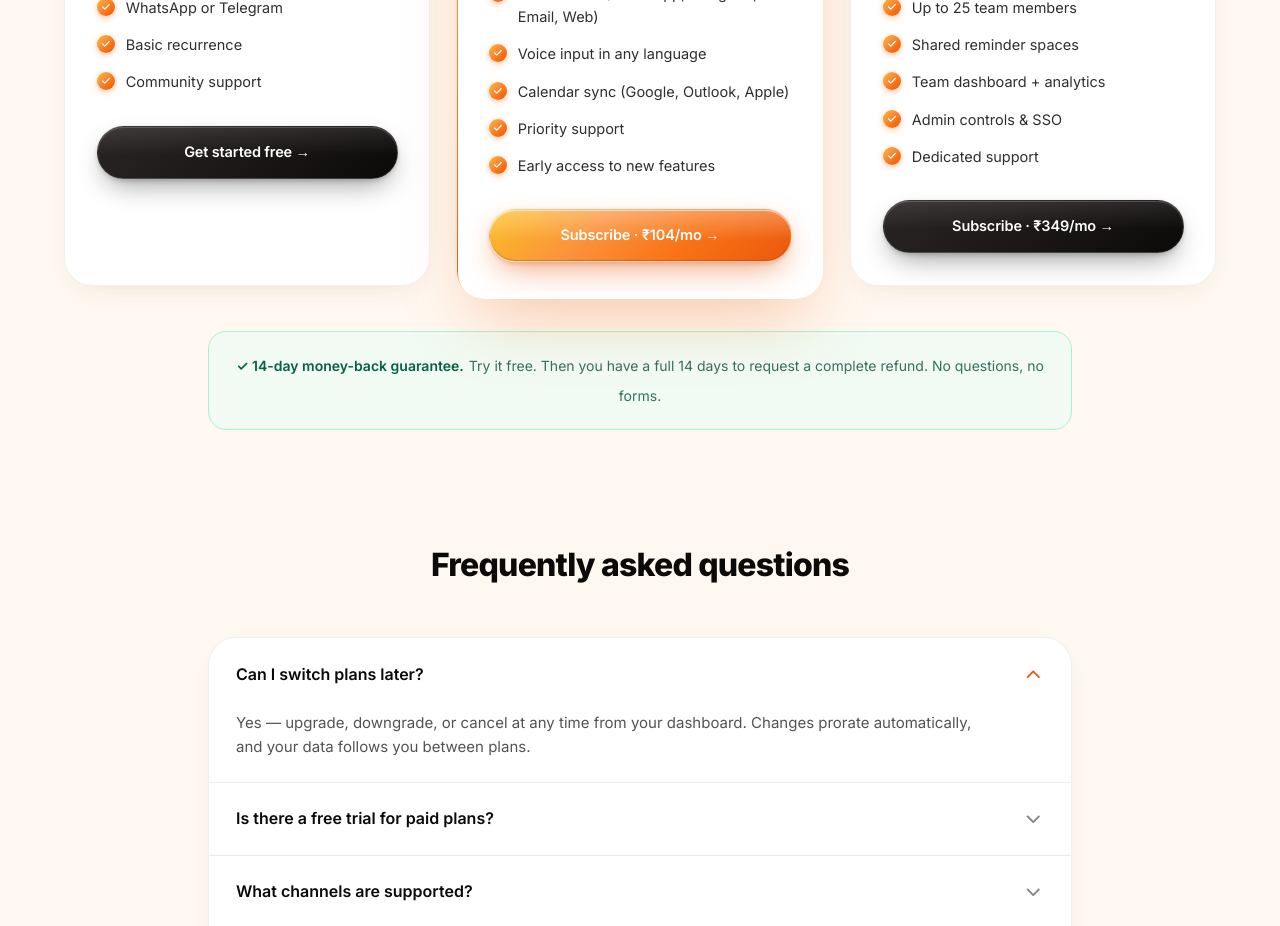
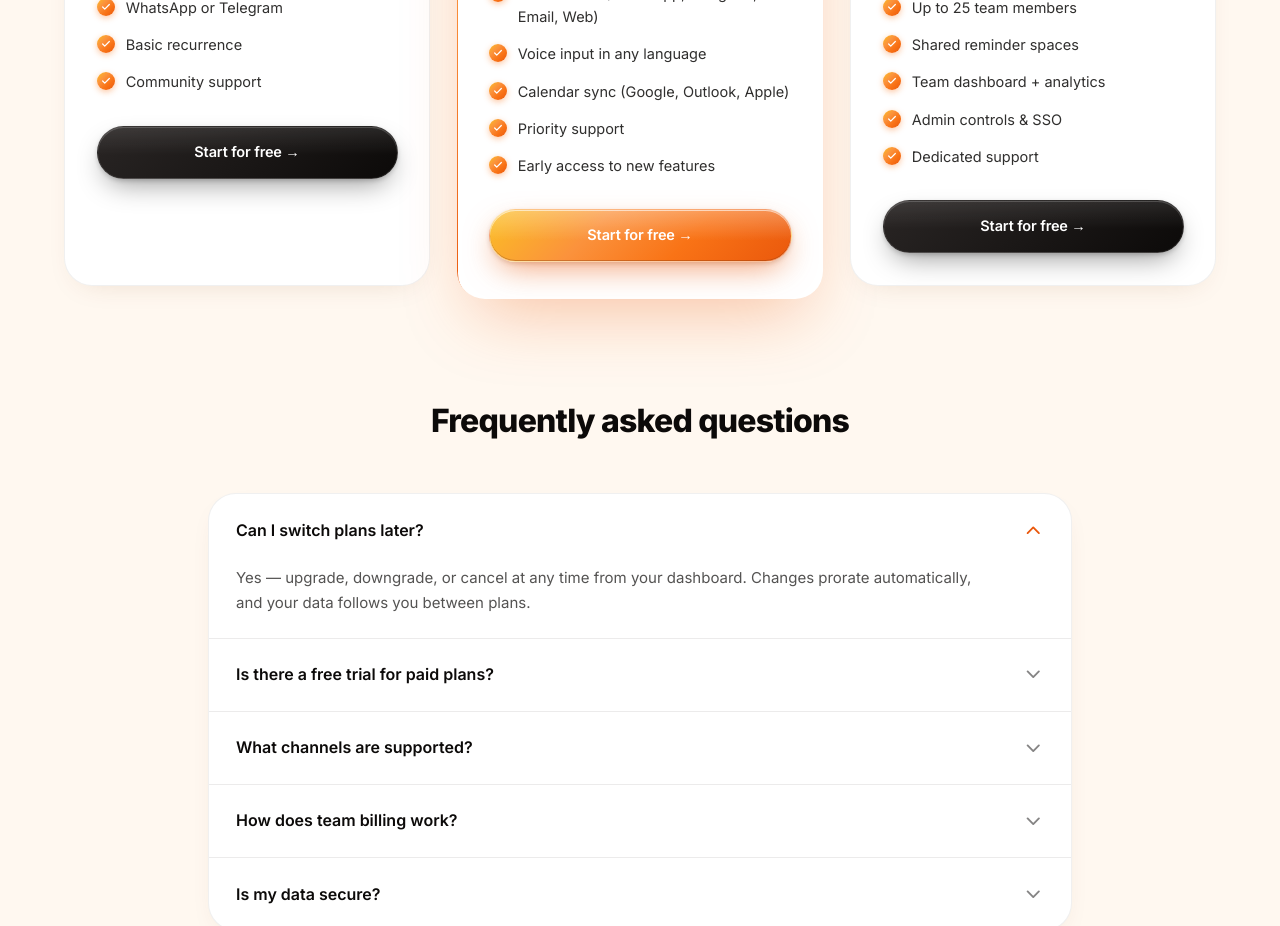
Before and after one commit to NITHEESH1206/mnemo1, a Next.js app: page /pricing in a window 1280 px wide. Shown: the part 960-1886 px from the top of the page. Built offline with nearby package versions, Linux system fonts and the light colour scheme; a web font is replaced by a local one.

Commit message:
Updated project

```diff
--- a/components/landing/Features.tsx
+++ b/components/landing/Features.tsx
@@ -3,7 +3,6 @@
 import { useRef } from "react";
 import { motion } from "framer-motion";
 import { ChevronLeft, ChevronRight, Plus } from "lucide-react";
-import { GradientButton } from "@/components/ui/GradientButton";
 import { Mascot, type MascotVariant } from "@/components/ui/Mascot";
 import { cn } from "@/lib/utils";
 
@@ -142,11 +141,6 @@ export function Features() {
           </div>
         </div>
 
-        <div className="mt-10 flex justify-center">
-          <GradientButton href="#all-features" variant="primary" size="lg">
-            Discover all the superpowers →
-          </GradientButton>
-        </div>
       </div>
     </section>
   );
--- a/components/landing/Hero.tsx
+++ b/components/landing/Hero.tsx
@@ -1,7 +1,7 @@
 "use client";
 
 import { motion, useReducedMotion } from "framer-motion";
-import { Star, Play, Check, MessageCircle, Mic, Sparkles } from "lucide-react";
+import { Star, Play, Check, MessageCircle, Mic } from "lucide-react";
 import { GradientButton } from "@/components/ui/GradientButton";
 import { Mascot } from "@/components/ui/Mascot";
 
@@ -23,17 +23,13 @@ export function Hero() {
       <FloatingOrbs />
 
       <div className="container-x relative z-10">
-        {/* Beta + rating row — frosted glass pills on the sky */}
+        {/* Rating row — frosted glass pill on the sky */}
         <motion.div
           initial={reduced ? false : { opacity: 0, y: 8 }}
           animate={reduced ? undefined : { opacity: 1, y: 0 }}
           transition={{ duration: 0.5 }}
           className="flex flex-wrap items-center justify-center gap-2.5"
         >
-          <span className="pill-glass">
-            <Sparkles size={13} className="text-flame-500" />
-            Now in public beta
-          </span>
           <span className="pill-glass">
             <span className="flex items-center gap-0.5" aria-label="Rated 4.9 of 5">
               {Array.from({ length: 5 }).map((_, i) => (
@@ -63,8 +59,8 @@ export function Hero() {
               aria-hidden
               className="absolute -inset-x-2 -bottom-1 h-1.5 rounded-full bg-gradient-warm opacity-80 blur-[3px]"
             />
+            <span aria-hidden>.</span>
           </span>
-          .
           <br className="hidden sm:block" />
           Feru AI is.
         </motion.h1>
--- a/components/landing/Pricing.tsx
+++ b/components/landing/Pricing.tsx
@@ -6,10 +6,8 @@ import { Check } from "lucide-react";
 import { PricingToggle } from "@/components/ui/PricingToggle";
 import { FAQAccordion } from "@/components/ui/FAQAccordion";
 import { GradientButton } from "@/components/ui/GradientButton";
-import { CheckoutButton } from "@/components/ui/CheckoutButton";
 import { Mascot } from "@/components/ui/Mascot";
 import { FAQS, PRICING, type PricingPlan } from "@/lib/constants";
-import { whatsappCTAUrl } from "@/lib/whatsapp";
 import { cn } from "@/lib/utils";
 
 export function Pricing() {
@@ -75,22 +73,6 @@ export function Pricing() {
             </motion.div>
           ))}
         </div>
-
-        <motion.div
-          initial={{ opacity: 0, y: 16 }}
-          whileInView={{ opacity: 1, y: 0 }}
-          viewport={{ once: true }}
-          transition={{ duration: 0.5 }}
-          className="mx-auto mt-10 max-w-3xl rounded-2xl border border-emerald-200 bg-emerald-50/70 px-5 py-4 text-center"
-        >
-          <span className="text-[14px] font-semibold text-emerald-800">
-            ✓ 14-day money-back guarantee.
-          </span>{" "}
-          <span className="text-[14px] text-emerald-900/80">
-            Try it free. Then you have a full 14 days to request a complete
-            refund. No questions, no forms.
-          </span>
-        </motion.div>
 
         <motion.div
           initial={{ opacity: 0, y: 20 }}
@@ -190,27 +172,14 @@ function PricingCard({
       </ul>
 
       <div className="mt-7">
-        {price > 0 ? (
-          <CheckoutButton
-            plan={plan.name}
-            billing={billing}
-            variant={plan.highlight ? "primary" : "ink"}
-          >
-            Subscribe · ₹{price}/mo →
-          </CheckoutButton>
-        ) : (
-          <GradientButton
-            href={whatsappCTAUrl(
-              `Hi Feru AI! I'm on the ${plan.name} plan — let's get started.`,
-            )}
-            target="_blank"
-            variant="ink"
-            size="md"
-            className="w-full justify-center"
-          >
-            {plan.cta} →
-          </GradientButton>
-        )}
+        <GradientButton
+          href="/api/auth/google/login"
+          variant={plan.highlight ? "primary" : "ink"}
+          size="md"
+          className="w-full justify-center"
+        >
+          Start for free →
+        </GradientButton>
       </div>
     </div>
   );
--- a/lib/constants.ts
+++ b/lib/constants.ts
@@ -18,7 +18,6 @@ export const INTEGRATIONS = [
   "Gmail",
   "Google Calendar",
   "Notion",
-  "Slack",
   "Apple Calendar",
   "Outlook",
 ] as const;
```
